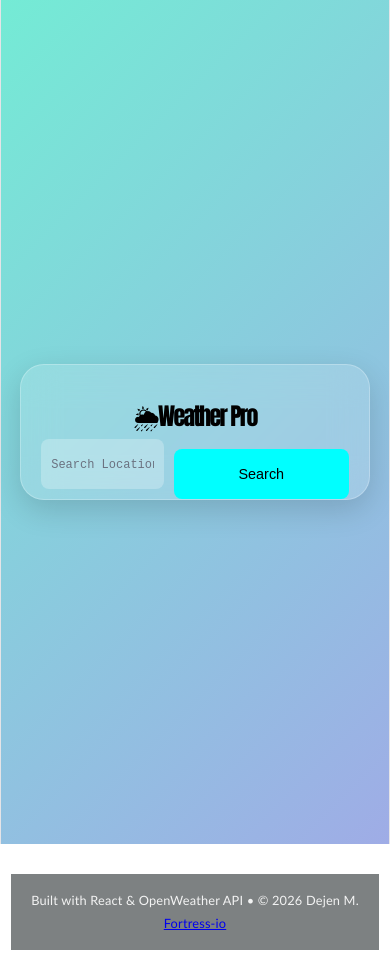
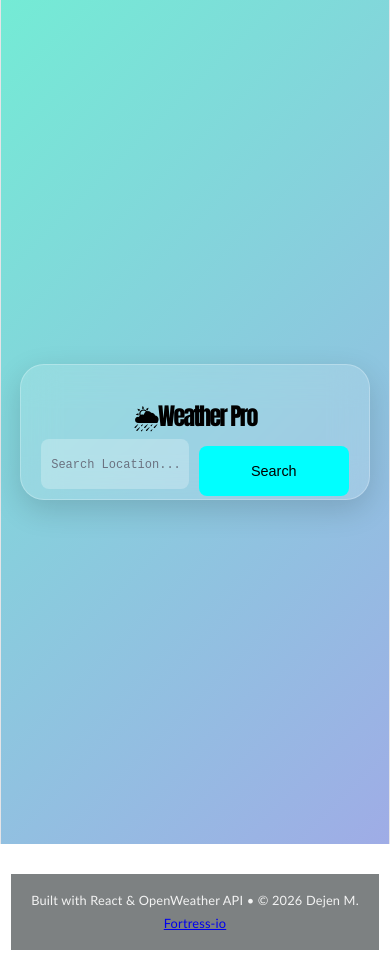
Before and after one commit to Fortress-io/AuraX-Summer-2026, a React (Vite) app in the folder AuraX-summer-2026/week-six/weather-app/: page / in a window 390 px wide. Built offline with nearby package versions, Linux system fonts and the light colour scheme; no server answers.

Commit message:
Improved responsive layout

```diff
--- a/AuraX-summer-2026/week-six/weather-app/src/App.css
+++ b/AuraX-summer-2026/week-six/weather-app/src/App.css
@@ -131,7 +131,6 @@
 .search button {
   padding: 5px 11px;
   width: 20%;
-  margin: auto;
 }
 
 .footer {
@@ -163,7 +162,7 @@
   .search-panel {
     padding: 20px;
     margin: 20px auto;
-    width: min(1000px,95%);
+    width: min(1000px, 95%);
   }
 
   .search-panel h1 {
@@ -185,11 +184,12 @@
     flex: 1;
     font-size: 0.9rem;
     font-family: monospace;
+    width: 70%;
   }
   .search button {
     padding: 8px 12px;
     font-size: 0.9rem;
-    width: min(175px, 80%);
+    width: min(150px, 70%);
   }
   .search input::placeholder {
     font-size: 0.75rem;
```
